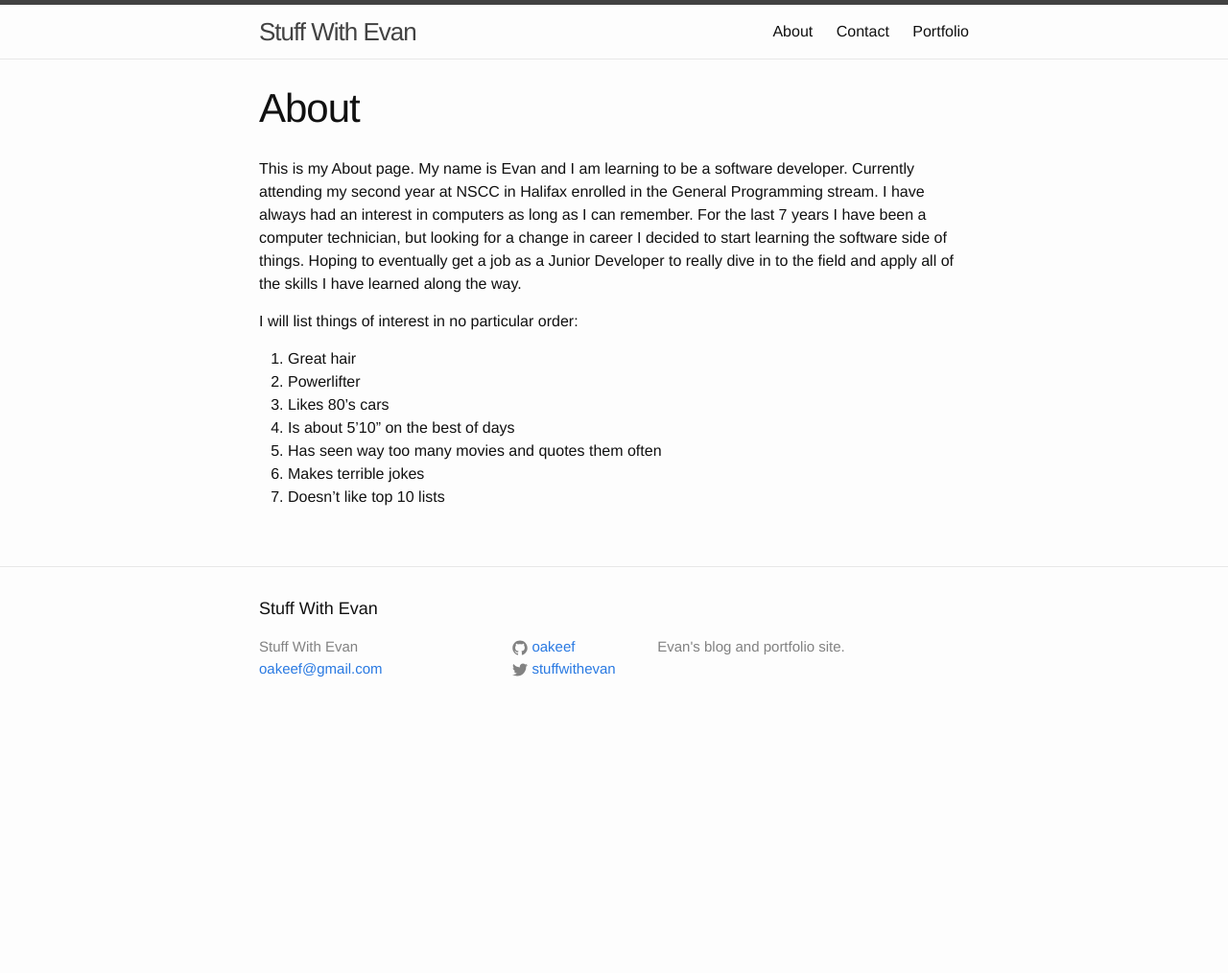
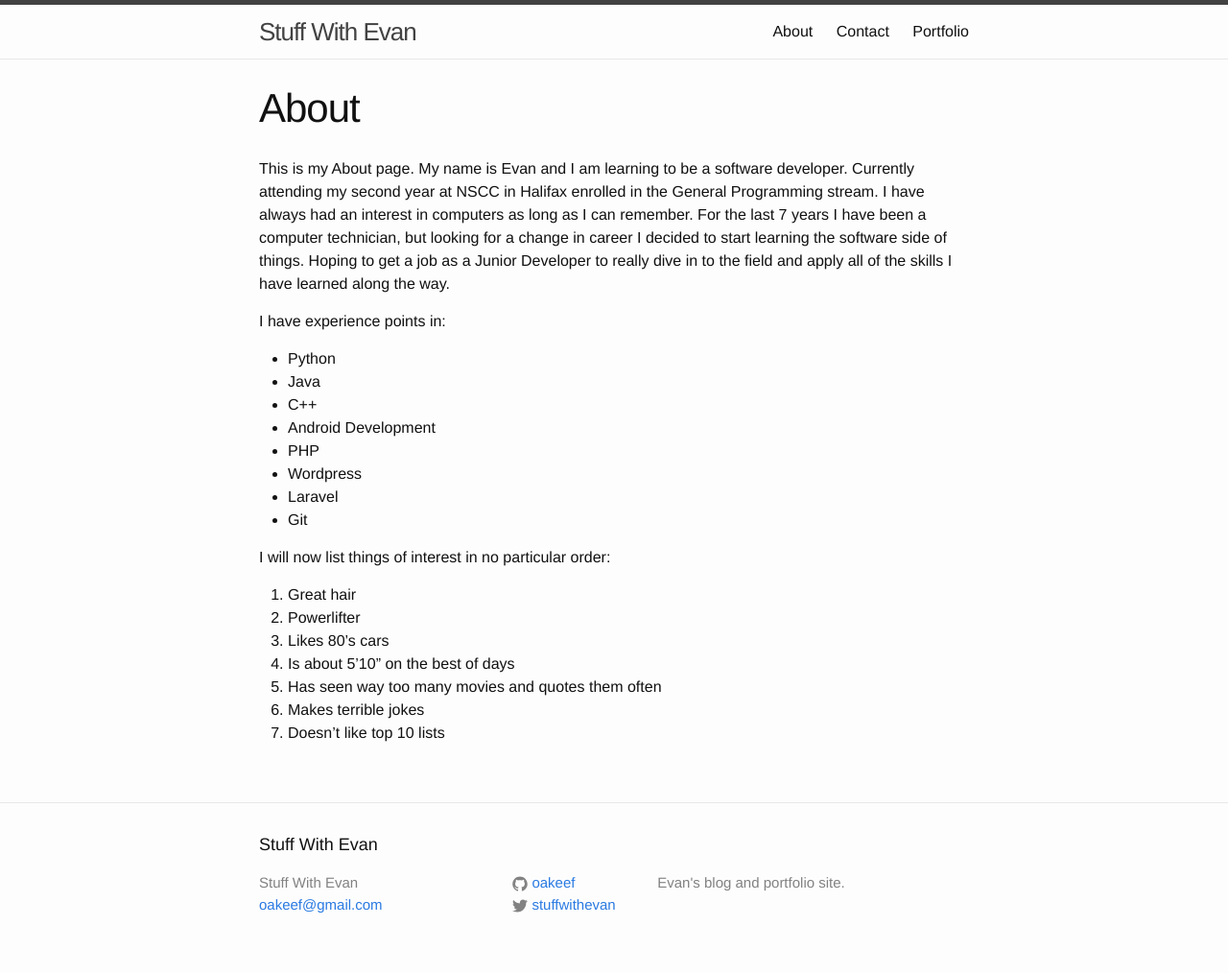
Before and after one commit to oakeef/oakeef.github.io, a Jekyll site: the page built from about.md, in a window 1280 px wide. Shown: the whole page at 96% size. Built offline with Jekyll 4.4.1, drawn with Linux system fonts in a browser that asks for light colours; before the commit the page ends 900 px from its top, so only the background shows below that.

Commit message:
Updated About
added list of experience

```diff
--- a/about.md
+++ b/about.md
@@ -4,9 +4,20 @@
 permalink: /about/
 ---
 
-This is my About page. My name is Evan and I am learning to be a software developer. Currently attending my second year at NSCC in Halifax enrolled in the General Programming stream. I have always had an interest in computers as long as I can remember. For the last 7 years I have been a computer technician, but looking for a change in career I decided to start learning the software side of things. Hoping to eventually get a job as a Junior Developer to really dive in to the field and apply all of the skills I have learned along the way.
+This is my About page. My name is Evan and I am learning to be a software developer. Currently attending my second year at NSCC in Halifax enrolled in the General Programming stream. I have always had an interest in computers as long as I can remember. For the last 7 years I have been a computer technician, but looking for a change in career I decided to start learning the software side of things. Hoping to get a job as a Junior Developer to really dive in to the field and apply all of the skills I have learned along the way.
 
-I will list things of interest in no particular order:
+I have experience points in:
+
+- Python
+- Java
+- C++
+- Android Development
+- PHP
+- Wordpress
+- Laravel
+- Git
+
+I will now list things of interest in no particular order:
 
 1. Great hair
 2. Powerlifter
```
